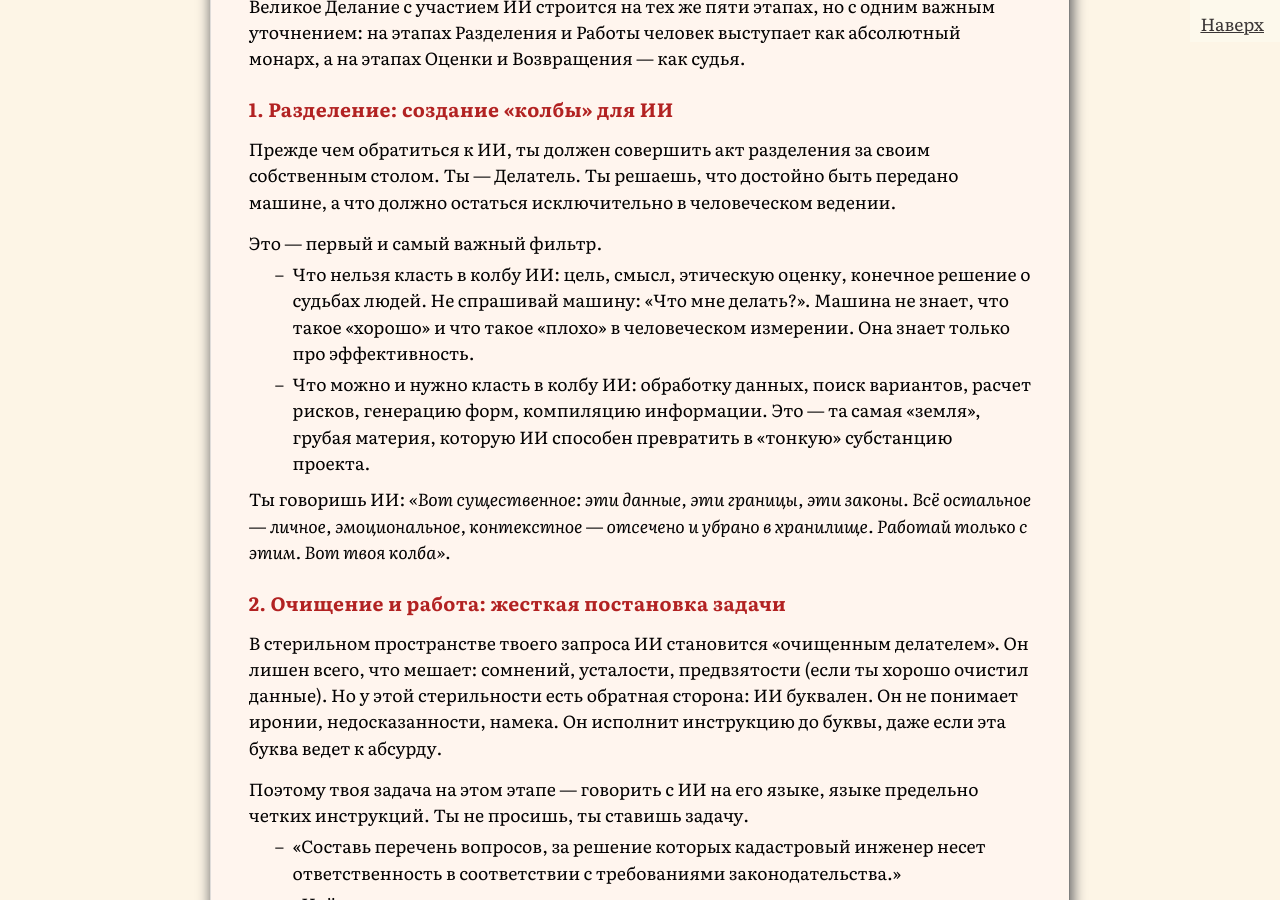
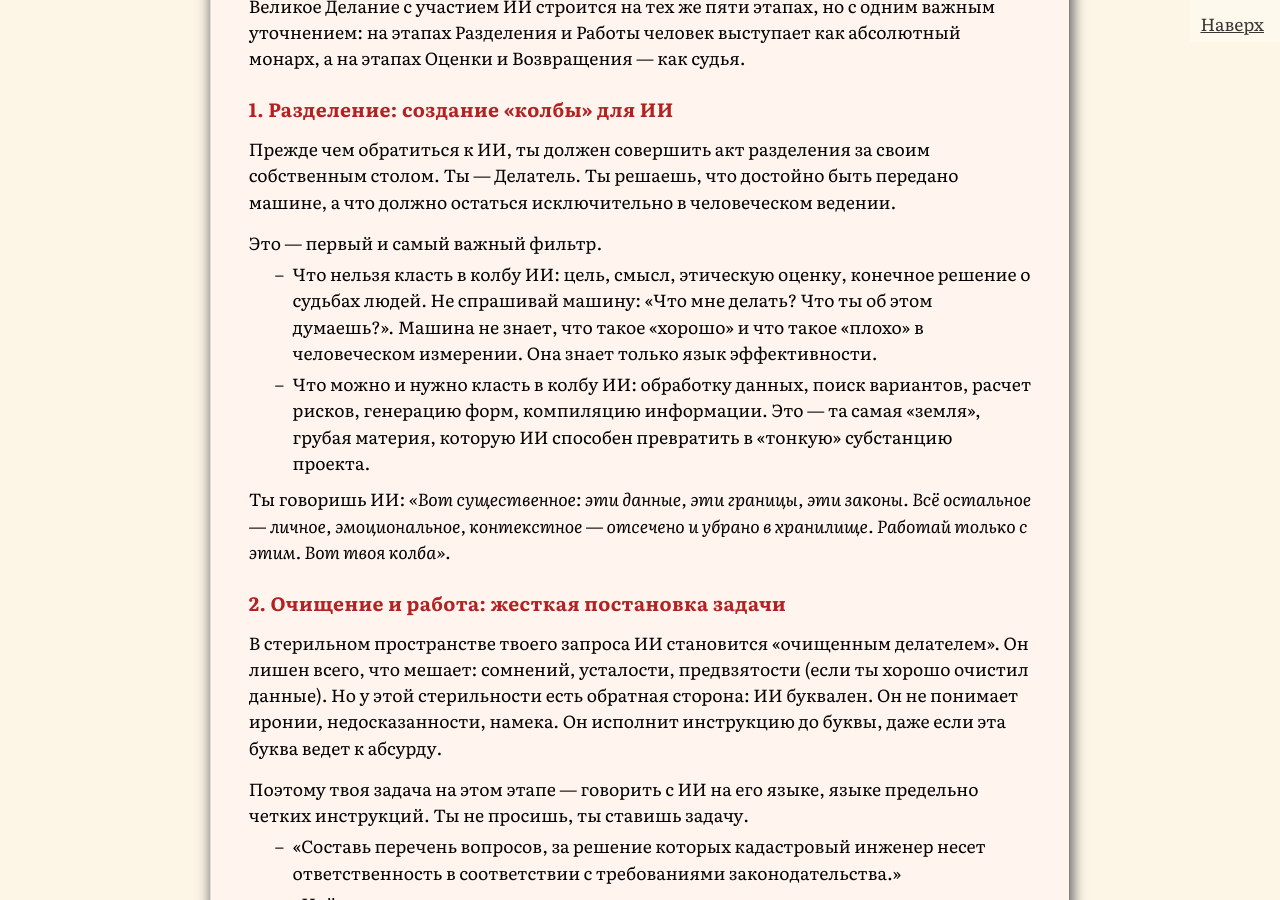
Before and after one commit to SergSi/land-use-art, a Jekyll site: the page built from _posts/2026-02-23-alhimia.md, in a window 1280 px wide and 900 px high, scrolled down 13598 px. Built offline with Jekyll 4.4.1, drawn with Linux system fonts in a browser that asks for light colours; some web fonts are replaced.

Commit message:
Update 2026-02-23-alhimia.md

```diff
--- a/_posts/2026-02-23-alhimia.md
+++ b/_posts/2026-02-23-alhimia.md
@@ -291,7 +291,7 @@ class Center self
 
 Это — первый и самый важный фильтр.
 
-- Что нельзя класть в колбу ИИ: цель, смысл, этическую оценку, конечное решение о судьбах людей. Не спрашивай машину: «Что мне делать?». Машина не знает, что такое «хорошо» и что такое «плохо» в человеческом измерении. Она знает только про эффективность.
+- Что нельзя класть в колбу ИИ: цель, смысл, этическую оценку, конечное решение о судьбах людей. Не спрашивай машину: «Что мне делать? Что ты об этом думаешь?». Машина не знает, что такое «хорошо» и что такое «плохо» в человеческом измерении. Она знает только язык эффективности.
 - Что можно и нужно класть в колбу ИИ: обработку данных, поиск вариантов, расчет рисков, генерацию форм, компиляцию информации. Это — та самая «земля», грубая материя, которую ИИ способен превратить в «тонкую» субстанцию проекта.
 
 Ты говоришь ИИ: *«Вот существенное: эти данные, эти границы, эти законы. Всё остальное — личное, эмоциональное, контекстное — отсечено и убрано в хранилище. Работай только с этим. Вот твоя колба»*.
```
